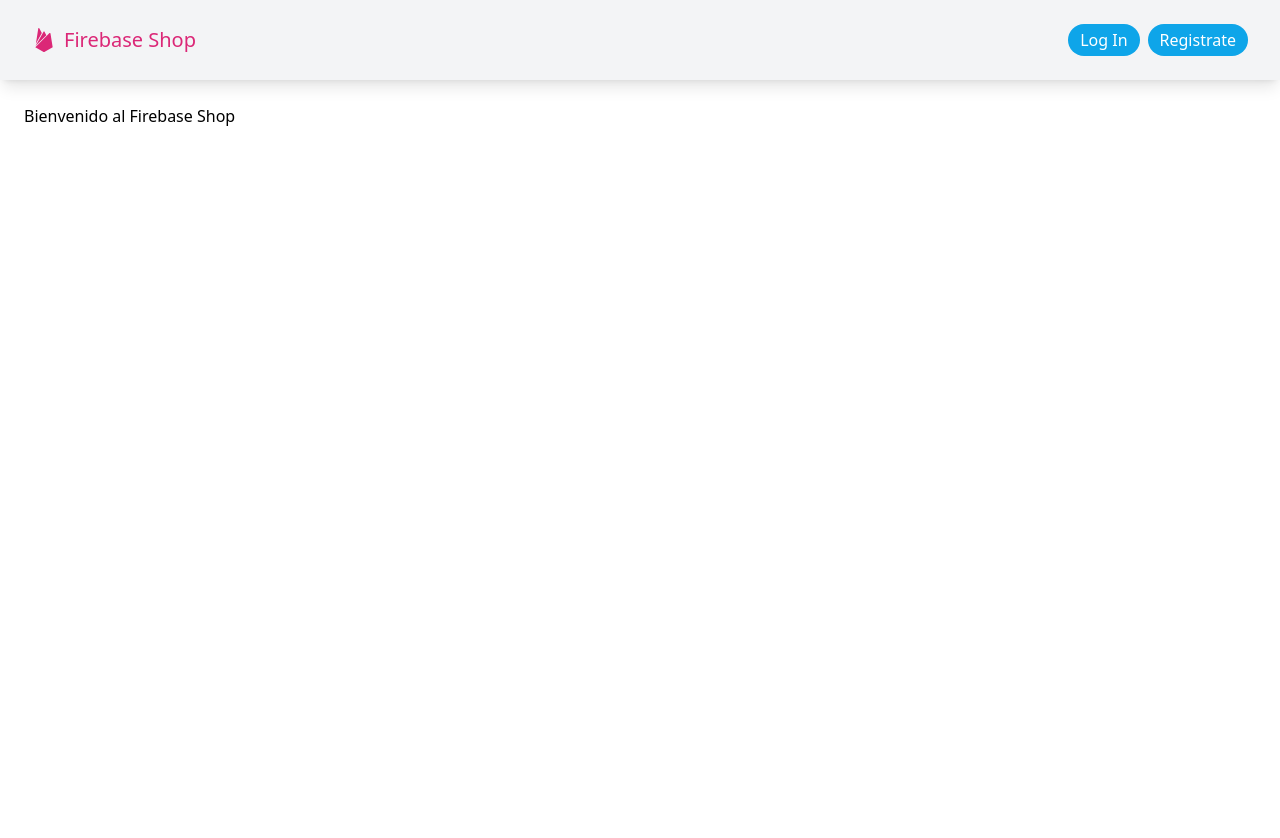
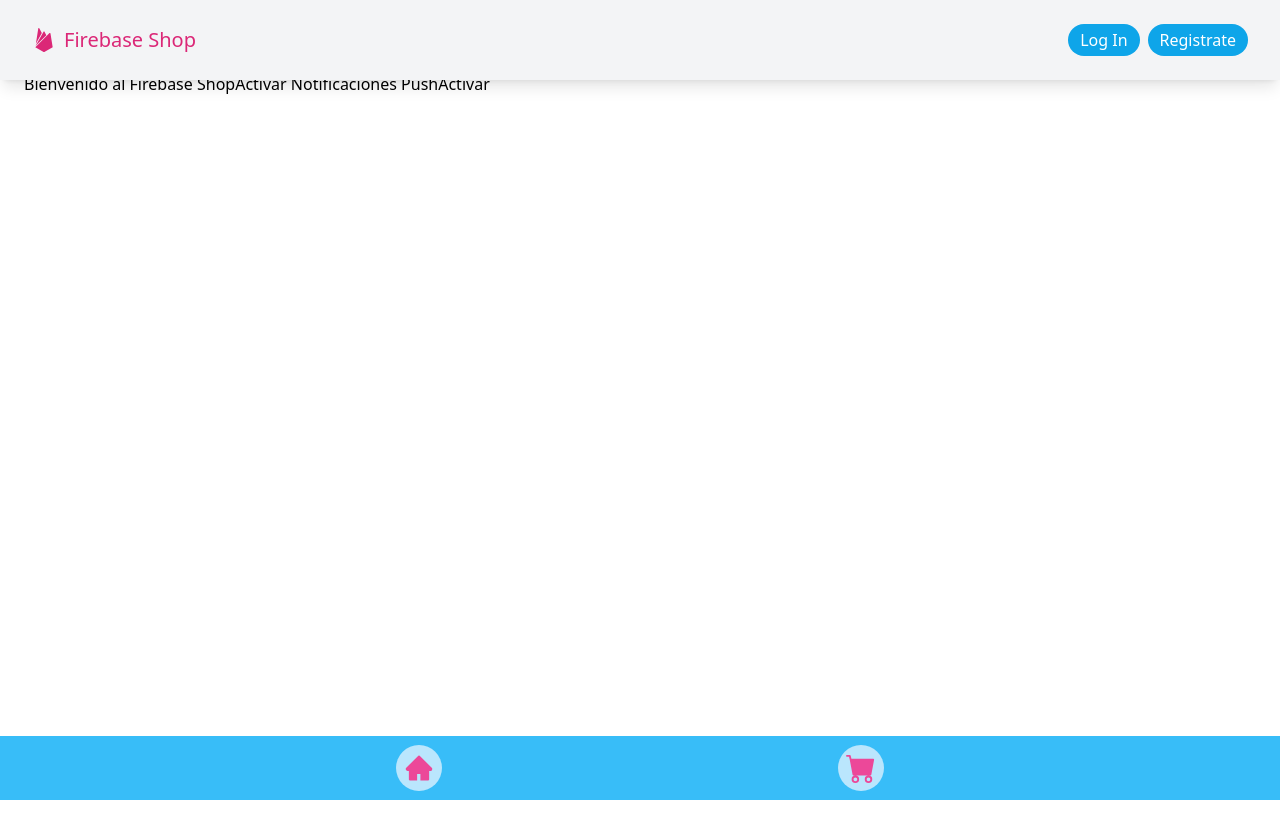
Before and after one commit to miguelramirez912/firebase-shop, a React (Create React App) app: page / in a window 1280 px wide. Shown: the top 838 px of the page. Before the commit the page ends 800 px from the top, so only its background shows below. Built offline with nearby package versions, Linux system fonts and the light colour scheme; no server answers.

Commit message:
Sesion 21. Notificaciones push con Firebase

```diff
--- /dev/null
+++ b/public/firebase-messaging-sw.js
@@ -0,0 +1,28 @@
+importScripts('https://www.gstatic.com/firebasejs/9.2.0/firebase-app-compat.js');
+importScripts('https://www.gstatic.com/firebasejs/9.2.0/firebase-messaging-compat.js');
+
+firebase.initializeApp({
+    apiKey: "AIzaSyDxx20bYuAwdYTwyY0fkBJVI8aU6IuDPMI",
+    authDomain: "fir-shop-92b1d.firebaseapp.com",
+    projectId: "fir-shop-92b1d",
+    storageBucket: "fir-shop-92b1d.appspot.com",
+    messagingSenderId: "651235769509",
+    appId: "1:651235769509:web:df1e993adc033dba44614c"
+});
+
+// Retrieve an instance of Firebase Messaging so that it can handle background
+ // messages.
+ const messaging = firebase.messaging();
+// Eventos
+//  messaging.onBackgroundMessage(function(payload) {
+//     console.log('[firebase-messaging-sw.js] Received background message ', payload);
+//     // Customize notification here
+//     const notificationTitle = 'Background Message Title';
+//     const notificationOptions = {
+//       body: 'Background Message body.',
+//       icon: 'https://img.icons8.com/color/480/firebase.png'
+//     };
+
+//     self.registration.showNotification(notificationTitle,
+//       notificationOptions);
+//   });
--- a/src/App.js
+++ b/src/App.js
@@ -1,27 +1,46 @@
-import React, { createContext, useState } from 'react';
-import {app} from './firebase'
+import React, { createContext, useEffect, useState } from 'react';
+import {app, messaging} from './firebase';
 import './App.css';
 import Header from './components/Header';
 import Home from './routes/Home';
+import Footer from './components/Footer';
 import LogIn from './routes/LogIn';
 import Register from './routes/Register';
-import { Toaster } from 'react-hot-toast';
+import Shopping from './routes/Shopping';
+import { Toaster, toast } from 'react-hot-toast';
+import { onMessage } from 'firebase/messaging';
+
 
 export const AppContext = createContext(null);
+
+onMessage(messaging, payload =>{
+  console.log('Mensaje recibido');
+  toast.custom((t) => (
+    <div className='bg-sky-300 p-4 rounded-lg shadow-lg'>
+      <h3 className='text-lg text-sky-700 font-semibold'>{payload.notification.title}</h3>
+      <p className='text-sm text-sky-600'>{payload.notification.body}</p>
+    </div>
+  ))
+});
 
 function App() {
   const [route, setRoute] = useState('home');
   const [user, setUser] = useState(null);
+
   return (
     <AppContext.Provider value={{route, setRoute, user, setUser}}>
+      <div className='h-screen'>
         <Toaster/>
         <Header />
-      <main className='p-6'>
+        <main className='p-6 mt-12 '>
           {route === 'home' && <Home />}
           {route === 'login' && <LogIn />}
           {route === 'register' && <Register />}
+          {route === 'shopping' && <Shopping />}
           {user && <p>Usuario logeado: {user.email}</p>}
         </main>
+        <Footer />
+      </div>
     </AppContext.Provider>
   );
 }
--- /dev/null
+++ b/src/components/Footer.jsx
@@ -0,0 +1,20 @@
+import React, { useContext } from "react";
+import { AiFillHome } from "react-icons/ai";
+import { BsFillCartFill } from "react-icons/bs";
+import { AppContext } from "../App";
+
+const Footer = () => {
+    const { setRoute } = useContext(AppContext);
+    return (
+        <footer className='fixed h-16 w-full bg-sky-400 bottom-0 flex justify-evenly items-center'>
+            <div className="bg-sky-200 p-2 text-3xl rounded-full text-pink-500">
+                <AiFillHome  onClick={() => setRoute('home')}/>
+            </div>
+            <div className="bg-sky-200 p-2 text-3xl rounded-full text-pink-500">
+                <BsFillCartFill onClick={() => setRoute('shopping')}/>
+            </div>
+        </footer>
+    )
+}
+
+export default Footer;
--- a/src/components/Header.jsx
+++ b/src/components/Header.jsx
@@ -23,7 +23,7 @@ const Header = () => {
           });
     }
     return (
-        <div>
+        <div className='fixed top-0 w-full'>
             <header className='h-20 w-full bg-gray-100 shadow-lg flex items-center justify-between px-8'>
                 <div className='flex items-center gap-2 cursor-pointer' onClick={() => setRoute('home')}>
                     <SiFirebase className='text-2xl text-pink-600'/>
--- a/src/firebase/index.js
+++ b/src/firebase/index.js
@@ -2,6 +2,11 @@
 import { initializeApp } from "firebase/app";
 // TODO: Add SDKs for Firebase products that you want to use
 // https://firebase.google.com/docs/web/setup#available-libraries
+import { getMessaging, getToken } from "firebase/messaging";
+// import serviceWorker from '../firebase-messaging-sw'
+
+const vapidKey = 'BIbgh15cbOjFED5Sk-Xmtje6I8HN8ISVdi3P5y9772lNXMOMh8fi7CELGpf5zCPjT3AVsU2hXJ7XHfH15iYYYt0';
+
 
 // Your web app's Firebase configuration
 const firebaseConfig = {
@@ -13,5 +18,45 @@ const firebaseConfig = {
   appId: "1:651235769509:web:df1e993adc033dba44614c"
 };
 
+// currentToken = 'cg1adWxTHVXU43oDNUXiIa:APA91bHCq63nG1YbfidJ2AQHBDFDMOlqyZPD_zGKEREhfLa7K-kb7WrHzHLWa9oBut9T4E--g0AGZwgFpKqustuixlPfSfgfnZHkBjm1iHdTj6Ok_1fFSFc-03q3nHg2KHP8_5UQAbsc';
+// currentToken = 'fB41c8pNytHWOQhXUCQTob:APA91bF_DsepVIZrLhFB8cJ3TBV9ArMMpHtEiyHNoQj9TMCV1gCRdER0KN4Rohnb5qDbr5YsecUu-6C99lDzPrAsiXH5yT_9Ny8woVC9VIawXI5-taEOB1DPzBPHTnxIrY66dfgCWj7J'
+
 // Initialize Firebase
 export const app = initializeApp(firebaseConfig);
+// Get registration token. Initially this makes a network call, once retrieved
+// subsequent calls to getToken will return from cache.
+export const messaging = getMessaging();
+
+
+export function requestPermission() {
+  console.log('Requesting permission...');
+  Notification.requestPermission()
+  .then((permission) => {
+    if (permission === 'granted') {
+      console.log(permission);
+      console.log('Notification permission granted.');
+      getToken(messaging, { vapidKey: vapidKey }).then((currentToken) => {
+          if (currentToken) {
+            // Send the token to your server and update the UI if necessary
+            // ...
+            sendTokenToServer(currentToken);
+          } else {
+            // Show permission request UI
+            console.log('No registration token available. Request permission to generate one.');
+            // ...
+          }
+        }).catch((err) => {
+          console.log('An error occurred while retrieving token. ', err);
+          // ...
+        });
+    }})
+  .catch(err => console.log(err));
+  }
+
+const sendTokenToServer = token => {
+  console.log(token);
+  if(localStorage.getItem('tokenSentToServer')) return;
+  // Implementar envio de token al servidor
+  console.log('Ha almacenado el token');
+  localStorage.setItem('tokenSentToServer', '1');
+}
--- a/src/routes/Home.jsx
+++ b/src/routes/Home.jsx
@@ -1,9 +1,12 @@
 import React from "react";
+import { requestPermission } from "../firebase";
 
 const Home = () => {
     return(
         <div className='home'>
             Bienvenido al Firebase Shop
+            <span>Activar Notificaciones Push</span>
+            <button onClick={requestPermission}>Activar</button>
         </div>
     )
 }
--- /dev/null
+++ b/src/routes/Shopping.jsx
@@ -0,0 +1,11 @@
+import React from "react";
+
+const Shopping = () => {
+    return(
+        <div className='home'>
+            Bienvenido a la tienda online.
+        </div>
+    )
+}
+
+export default Shopping;
```
Also changed, not shown: 1 other file (tests, documents, lock files or other folders). Lines whose indentation alone changed are shown as unchanged.
